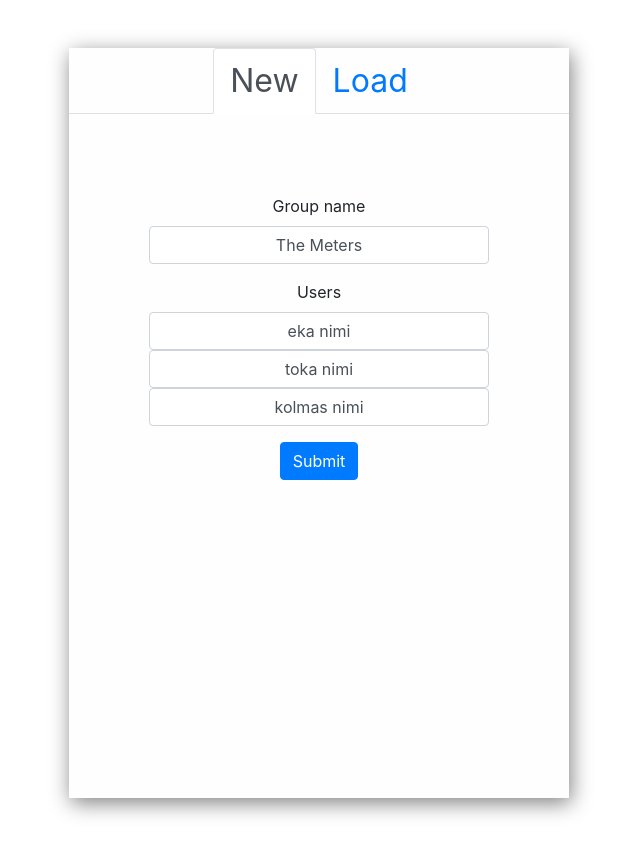
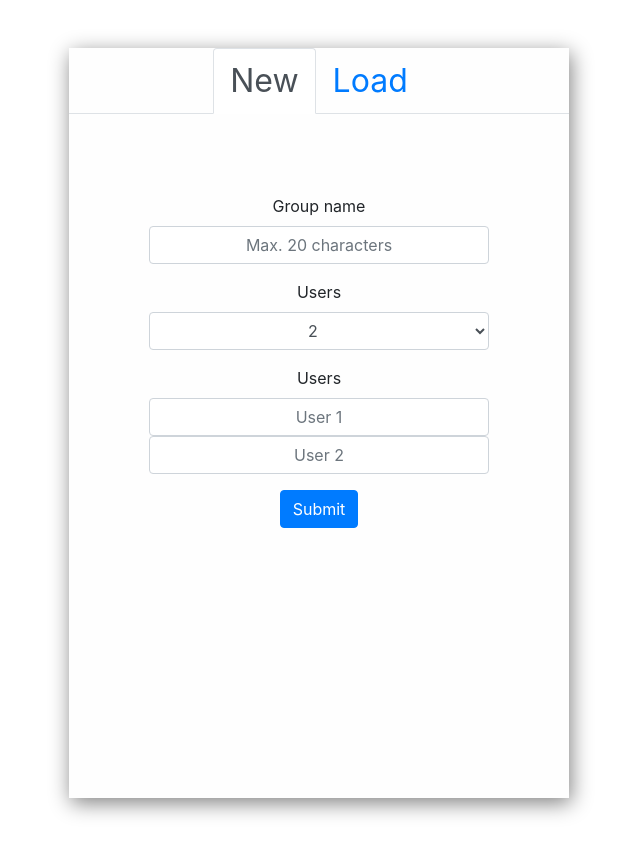
Before and after one commit to metepg/bill-management, a React (Create React App) app: page / in a window 1280 px wide. Shown: the whole page, without its empty margins (321-961 px from the left). Built offline with nearby package versions, Linux system fonts and the light colour scheme.

Commit message:
Dynamic user fields working

```diff
--- a/src/App.css
+++ b/src/App.css
@@ -5,7 +5,7 @@
   margin: 3rem auto;
   text-align: center;
   background-color: #fefefe;
-  overflow: hidden;
+  overflow: auto;
 }
 
 .nav-tabs {
--- a/src/Components/Main Page/New/New.js
+++ b/src/Components/Main Page/New/New.js
@@ -1,11 +1,13 @@
-import React from 'react';
+import React, { useState } from 'react';
 import Button from 'react-bootstrap/Button';
 import Form from 'react-bootstrap/Form';
+import Users from './UserNames';
 import validate from '../../../Functions/validate';
 import './style.css';
 
 function New(appProps) {
   const { changePage } = appProps;
+  const [participants, setParticipants] = useState(2);
 
   function formSubmit(e) {
     e.preventDefault();
@@ -19,44 +21,38 @@ function New(appProps) {
   }
 
   return (
+    <>
       <Form onSubmit={formSubmit}>
         <Form.Group controlId="groupName">
           <Form.Label>Group name</Form.Label>
           <Form.Control
             type="text"
-          placeholder="The meters"
+            placeholder="Max. 20 characters"
             name="groupName"
-          defaultValue="The Meters"
+            required
           />
+        </Form.Group>
+        <Form.Group>
+          <Form.Label>Users</Form.Label>
+          <Form.Control as="select" onChange={(e) => setParticipants(e.target.value)}>
+            <option value={2}>2</option>
+            <option value={3}>3</option>
+            <option value={4}>4</option>
+            <option value={5}>5</option>
+            <option value={6}>6</option>
+            <option value={7}>7</option>
+            <option value={8}>8</option>
+          </Form.Control>
         </Form.Group>
         <Form.Group controlId="users">
           <Form.Label>Users</Form.Label>
-        <Form.Control
-          required
-          type="text"
-          placeholder="User 1"
-          name="user1"
-          defaultValue="eka nimi"
-        />
-        <Form.Control
-          required
-          type="text"
-          placeholder="User 2"
-          name="user2"
-          defaultValue="toka nimi"
-        />
-        <Form.Control
-          required
-          type="text"
-          placeholder="User 3"
-          name="user3"
-          defaultValue="kolmas nimi"
-        />
+          <Users users={participants} />
         </Form.Group>
         <Button variant="primary" type="submit">
           Submit
         </Button>
       </Form>
+    </>
   );
 }
 
--- /dev/null
+++ b/src/Components/Main Page/New/UserNames.js
@@ -0,0 +1,29 @@
+import React from 'react';
+import Form from 'react-bootstrap/Form';
+
+function UserNames(props1) {
+  const { users } = props1;
+
+  const inputs = [];
+
+  for (let i = 0; i < users; i += 1) {
+    inputs.push(
+      <React.Fragment key={`User ${i}`}>
+        <Form.Control
+          required
+          type="text"
+          placeholder={`User ${i + 1}`}
+          name={`User ${i}`}
+        />
+      </React.Fragment>,
+    );
+  }
+
+  return (
+    <>
+      {inputs}
+    </>
+  );
+}
+
+export default UserNames;
--- a/src/Components/Main Page/New/style.css
+++ b/src/Components/Main Page/New/style.css
@@ -6,9 +6,3 @@
   text-align: center;
   justify-content: center;
 }
-
-.form-control option {
-  justify-content: center;
-  color: red;
-  text-align-last: center;
-}
```
Lines whose indentation alone changed are shown as unchanged.
